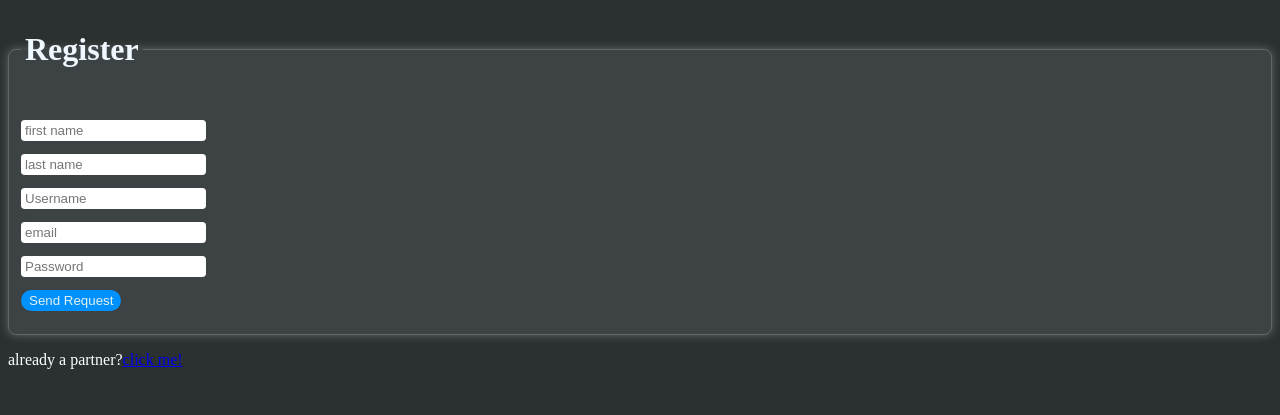
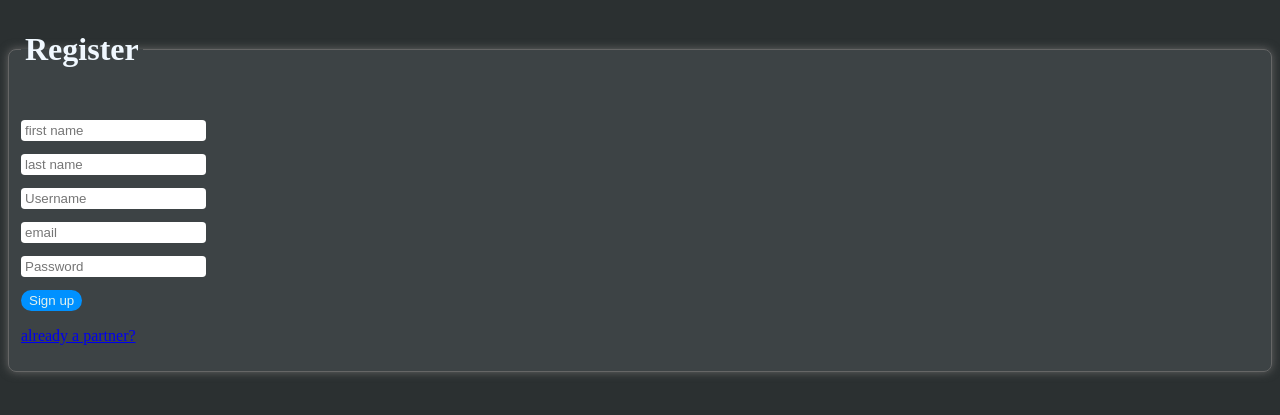
Before and after one commit to Rjuuko/PROGETTO-TERRANOVA, a PHP site: page /registration.php in a window 1280 px wide. Shown: the top 415 px of the page. Run offline with PHP 8.4, Linux system fonts and the light colour scheme.

Commit message:
Update registration.php

```diff
--- a/registration.php
+++ b/registration.php
@@ -24,10 +24,10 @@
         <pre></pre>
                 <input type="password" id="password" placeholder="Password" name="password" required>
         <pre></pre>
-                <input type="submit" value="Send Request" />
+                <input type="submit" value="Sign up" />
         <pre></pre>
+        <p><a href=login.php class="links">already a partner?</a>
             </fieldset>
-                <p style=color:#ffffff>already a partner?<a href=login.php>click me!</a></p>
         </form>
     </body>
 </html>
```
